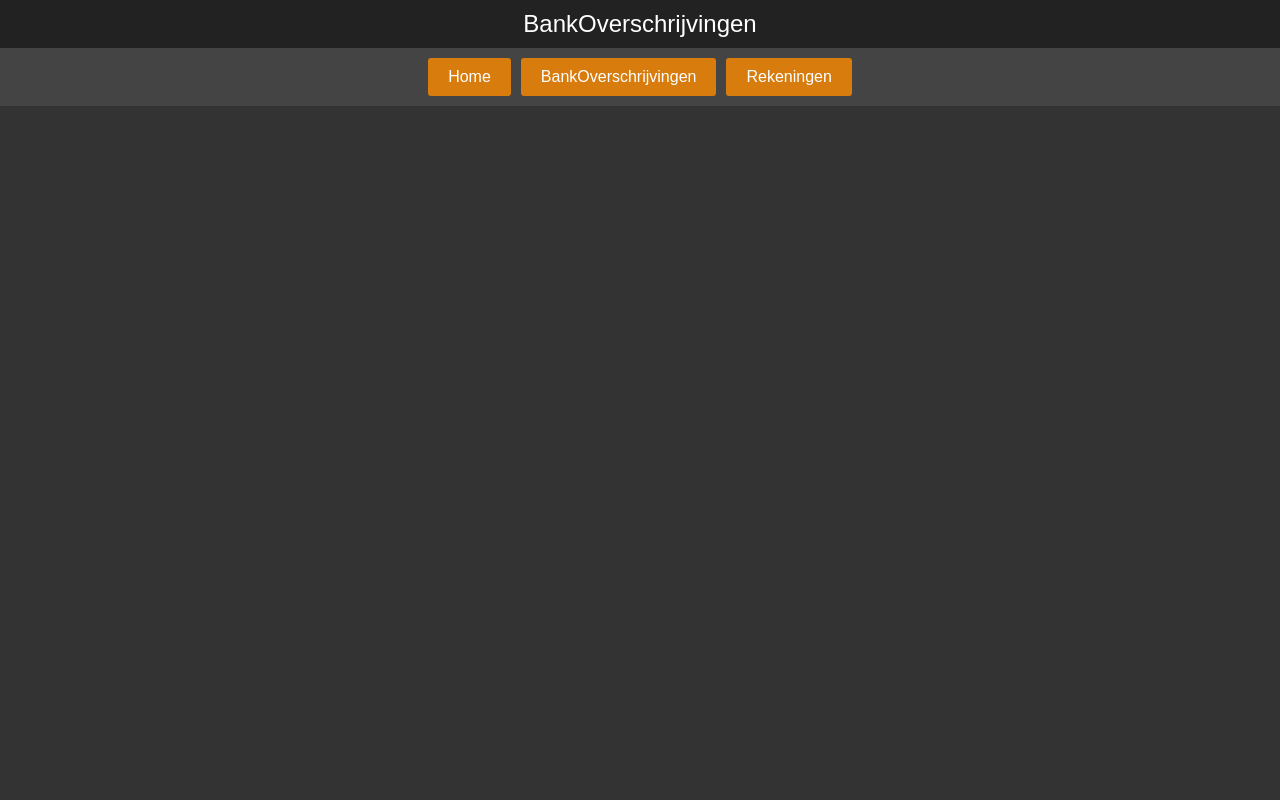
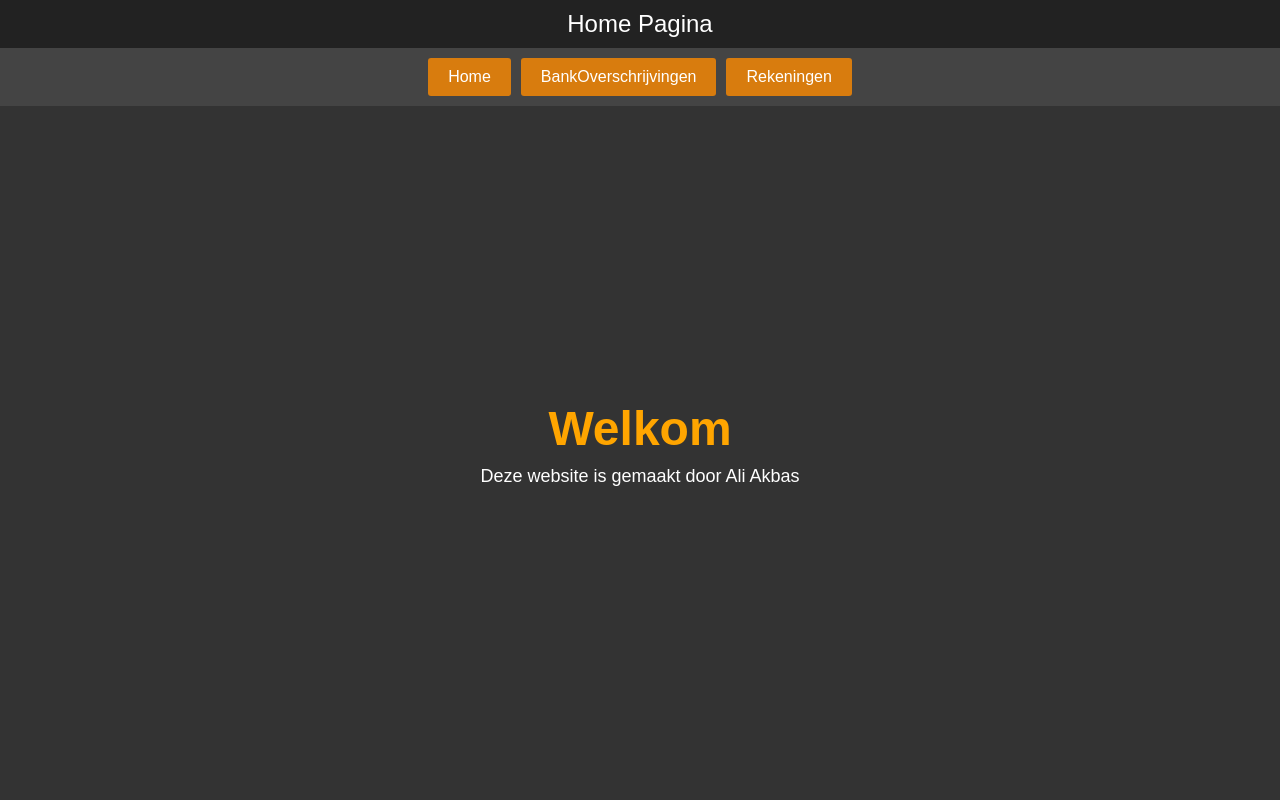
Before and after one commit to qCorek/Projecten, a PHP site: page / in a window 1280 px wide. Run offline with PHP 8.4, Linux system fonts and the light colour scheme.

Commit message:
Add files via upload

```diff
--- a/BankOverschrijving/index.html
+++ b/BankOverschrijving/index.html
@@ -11,15 +11,18 @@
         <div id="overlay-text"></div>
     </div>
     <header>
-     BankOverschrijvingen
+     Home Pagina
     </header>
-    <nav>
-        <button>Home</button>
-        <button>BankOverschrijvingen</button>
-        <button>Rekeningen</button>
-    </nav>
+<nav>
+    <button id="home-button">Home</button>
+    <button id="bank-button">BankOverschrijvingen</button>
+    <button id="rekening-button">Rekeningen</button>
+</nav>
     <main>
-
+        <div id="welcome-section">
+            <h1 class="welcome-text">Welkom</h1>
+            <p class="author-text">Deze website is gemaakt door Ali Akbas</p>
+        </div>
     </main>
     <script src="script.js"></script>
 </body>
--- a/BankOverschrijving/script.js
+++ b/BankOverschrijving/script.js
@@ -1,5 +1,8 @@
 document.addEventListener("DOMContentLoaded", () => {
+    const overlay = document.getElementById("animation-overlay");
     const overlayText = document.getElementById("overlay-text");
+
+    if (overlay && overlayText) {
         const text = "Techniek College Rotterdam";
 
 
@@ -11,10 +14,8 @@ document.addEventListener("DOMContentLoaded", () => {
             overlayText.appendChild(span);
         });
 
-
         setTimeout(() => {
 
-        const overlay = document.getElementById("animation-overlay");
             overlay.style.display = "none";
 
 
@@ -25,4 +26,24 @@ document.addEventListener("DOMContentLoaded", () => {
 
             document.body.style.overflow = "auto";
         }, 3000);
+    } else {
+
+        document.querySelector("header").style.opacity = "1";
+        document.querySelector("nav").style.opacity = "1";
+        document.querySelector("main").style.opacity = "1";
+        document.body.style.overflow = "auto";
+    }
+
+
+    document.getElementById("home-button").addEventListener("click", () => {
+        window.location.href = "index.html";
     });
+
+    document.getElementById("bank-button").addEventListener("click", () => {
+        window.location.href = "bankoverschrijvingen.html";
+    });
+
+    document.getElementById("rekening-button").addEventListener("click", () => {
+        window.location.href = "rekeningen.html";
+    });
+});
--- a/BankOverschrijving/styles.css
+++ b/BankOverschrijving/styles.css
@@ -10,7 +10,7 @@ body {
     overflow: hidden;
 }
 
-/* Animation overlay */
+
 #animation-overlay {
     position: fixed;
     top: 0;
@@ -25,12 +25,13 @@ body {
 }
 
 #overlay-text {
+    cursor: default;
+    user-select: none;
     font-size: 32px;
     color: white;
     display: flex;
     gap: 5px;
 }
-
 
 .letter {
     opacity: 0;
@@ -49,7 +50,6 @@ body {
     }
 }
 
-
 header {
     text-align: center;
     padding: 10px 0;
@@ -61,7 +61,6 @@ header {
     opacity: 0;
     transition: opacity 1s ease-in-out;
 }
-
 
 nav {
     display: flex;
@@ -91,10 +90,34 @@ nav button:hover {
 
 main {
     flex: 1;
-    background-color: #333;
-    opacity: 0;
-    transition: opacity 1s ease-in-out;
+    display: flex;
+    justify-content: center;
+    align-items: center;
 }
+
+
+#welcome-section {
+        cursor: default;
+    user-select: none;
+    text-align: center;
+}
+
+.welcome-text {
+        cursor: default;
+    user-select: none;
+    color: orange;
+    font-size: 48px;
+    margin: 0;
+}
+
+.author-text {
+        cursor: default;
+    user-select: none;
+    color: white;
+    font-size: 18px;
+    margin-top: 10px;
+}
+
 
 footer {
     text-align: center;
@@ -104,3 +127,5 @@ footer {
     position: relative;
     bottom: 0;
     width: 100%;
+    flex-shrink: 0;
+}
```
Also changed, not shown: BankOverschrijving/bankoverschrijvingen.html (added, +23 -0 lines), BankOverschrijving/rekeningen.html (added, +23 -0 lines). Lines whose indentation alone changed are shown as unchanged.
